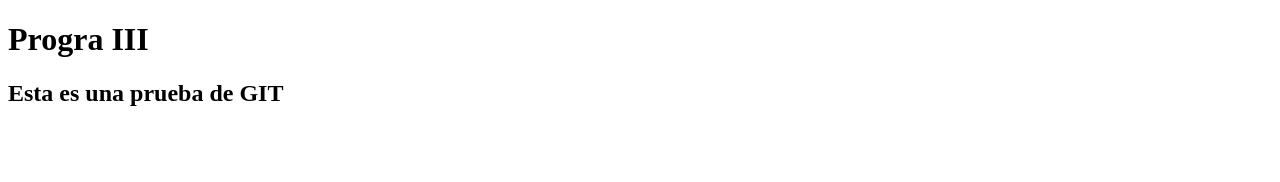
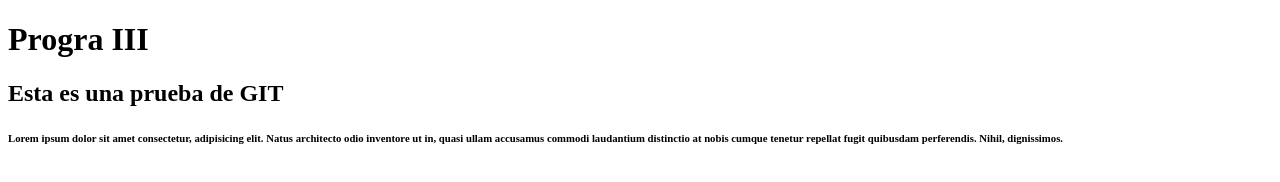
Before and after one commit to IvnLinares/test, a plain HTML site: page index.html in a window 1280 px wide. Drawn offline with Linux system fonts and the light colour scheme.

Commit message:
Add Lorem in index.html

```diff
--- a/index.html
+++ b/index.html
@@ -9,5 +9,7 @@
 <body>
     <h1>Progra III</h1>
     <h2>Esta es una prueba de GIT</h2>
+
+    <h6>Lorem ipsum dolor sit amet consectetur, adipisicing elit. Natus architecto odio inventore ut in, quasi ullam accusamus commodi laudantium distinctio at nobis cumque tenetur repellat fugit quibusdam perferendis. Nihil, dignissimos.</h6>
 </body>
 </html>
```
